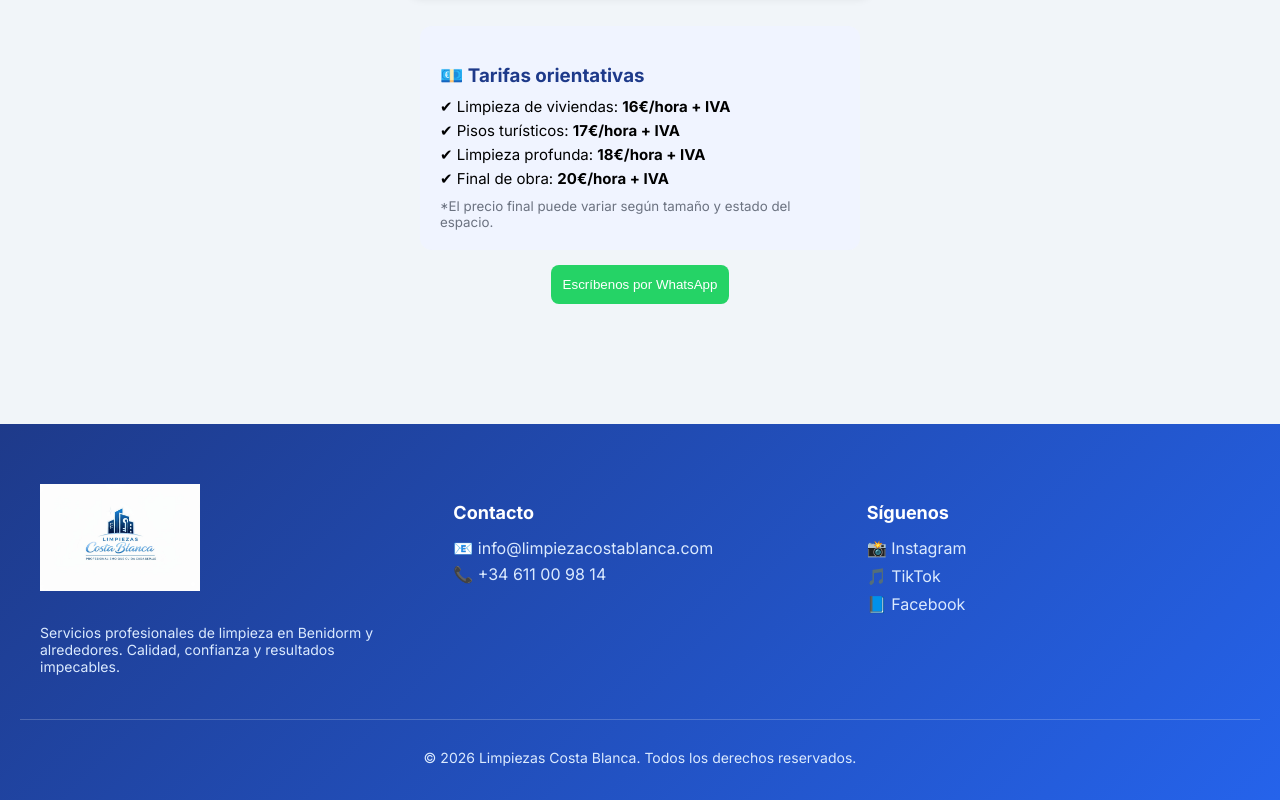
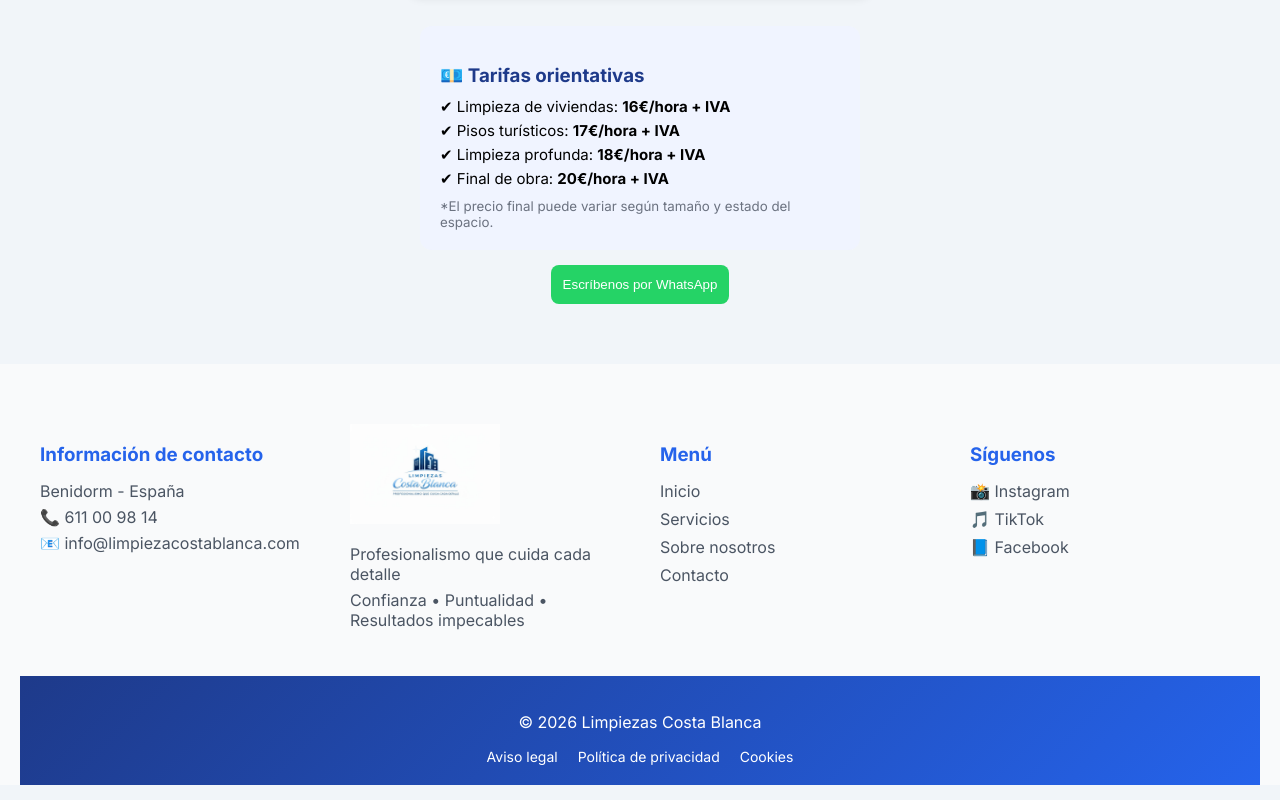
Before and after one commit to mduarte1996/limpiezas-dashboard, a React (Create React App) app: page / in a window 1280 px wide. Shown: the part 4180-4980 px from the top of the page. Built offline with nearby package versions, Linux system fonts and the light colour scheme.

Commit message:
footer new

```diff
--- a/src/pages/Home.css
+++ b/src/pages/Home.css
@@ -582,63 +582,63 @@ html {
   z-index: 1000;
 }
 .footer {
-  background: linear-gradient(135deg, #1e3a8a, #2563eb);
-  color: white;
-  padding: 60px 20px 20px;
-  margin-top: 60px;
+  background: #f9fafb;
+  color: #1f2937;
+  padding: 60px 20px 0;
 }
 
 .footer-container {
   max-width: 1200px;
   margin: auto;
   display: grid;
-  grid-template-columns: repeat(auto-fit, minmax(250px, 1fr));
+  grid-template-columns: repeat(auto-fit, minmax(220px, 1fr));
   gap: 40px;
+}
+
+/* COLUMNAS */
+.footer-col h3 {
+  color: #2563eb;
+  margin-bottom: 15px;
+}
+
+.footer-col p {
+  margin: 6px 0;
+  color: #4b5563;
+}
+
+/* MENÚ */
+.footer-col a {
+  display: block;
+  margin-bottom: 8px;
+  text-decoration: none;
+  color: #4b5563;
+  transition: 0.3s;
+}
+
+.footer-col a:hover {
+  color: #2563eb;
+  transform: translateX(5px);
 }
 
 /* LOGO */
 .footer-brand img {
-  width: 160px;
-  margin-bottom: 15px;
-}
-
-.footer-brand p {
-  color: #dbeafe;
-  font-size: 14px;
-}
-
-/* TITULOS */
-.footer h3 {
-  margin-bottom: 15px;
-  font-size: 18px;
-}
-
-/* LINKS */
-.footer-social a {
-  display: block;
-  margin-bottom: 8px;
-  color: #dbeafe;
-  text-decoration: none;
-  transition: 0.3s;
-}
-
-.footer-social a:hover {
-  color: white;
-  transform: translateX(5px);
-}
-
-/* CONTACTO */
-.footer-contact p {
-  margin: 6px 0;
-  color: #dbeafe;
+  width: 150px;
+  margin-bottom: 10px;
 }
 
 /* BOTTOM */
 .footer-bottom {
-  border-top: 1px solid rgba(255,255,255,0.2);
-  margin-top: 30px;
-  padding-top: 15px;
+  margin-top: 40px;
+  background: linear-gradient(135deg, #1e3a8a, #2563eb);
+  color: white;
+  padding: 20px;
   text-align: center;
+}
+
+.footer-links {
+  margin-top: 10px;
+  display: flex;
+  justify-content: center;
+  gap: 20px;
   font-size: 14px;
-  color: #dbeafe;
 }
--- a/src/pages/Home.js
+++ b/src/pages/Home.js
@@ -522,43 +522,50 @@ Gracias!
 
                 <div className="footer-container">
 
-                    {/* MARCA */}
-                    <div className="footer-brand">
-                        <img src="/logo-blanco.png" alt="Limpiezas Costa Blanca" />
-                        <p>
-                            Servicios profesionales de limpieza en Benidorm y alrededores.
-                            Calidad, confianza y resultados impecables.
-                        </p>
+                    {/* CONTACTO */}
+                    <div className="footer-col">
+                        <h3>Información de contacto</h3>
+                        <p>Benidorm - España</p>
+                        <p>📞 611 00 98 14</p>
+                        <p>📧 info@limpiezacostablanca.com</p>
                     </div>
 
-                    {/* CONTACTO */}
-                    <div className="footer-contact">
-                        <h3>Contacto</h3>
-                        <p>📧 info@limpiezacostablanca.com</p>
-                        <p>📞 +34 611 00 98 14</p>
+                    {/* MARCA */}
+                    <div className="footer-col footer-brand">
+                        <img src="/logo-blanco.png" alt="Limpiezas Costa Blanca" />
+                        <p>Profesionalismo que cuida cada detalle</p>
+                        <p>Confianza • Puntualidad • Resultados impecables</p>
+                    </div>
+
+                    {/* MENÚ */}
+                    <div className="footer-col">
+                        <h3>Menú</h3>
+                        <a href="/">Inicio</a>
+                        <a href="#services">Servicios</a>
+                        <a href="#about">Sobre nosotros</a>
+                        <a href="#contacto">Contacto</a>
                     </div>
 
                     {/* REDES */}
-                    <div className="footer-social">
+                    <div className="footer-col">
                         <h3>Síguenos</h3>
 
-                        <a href="https://instagram.com/" target="_blank" rel="noopener noreferrer">
-                            📸 Instagram
-                        </a>
-
-                        <a href="https://tiktok.com/" target="_blank" rel="noopener noreferrer">
-                            🎵 TikTok
-                        </a>
-
-                        <a href="https://facebook.com/" target="_blank" rel="noopener noreferrer">
-                            📘 Facebook
-                        </a>
+                        <a href="#" target="_blank" rel="noopener noreferrer">📸 Instagram</a>
+                        <a href="#" target="_blank" rel="noopener noreferrer">🎵 TikTok</a>
+                        <a href="#" target="_blank" rel="noopener noreferrer">📘 Facebook</a>
                     </div>
 
                 </div>
 
+                {/* BARRA LEGAL */}
                 <div className="footer-bottom">
-                    <p>© {new Date().getFullYear()} Limpiezas Costa Blanca. Todos los derechos reservados.</p>
+                    <p>© {new Date().getFullYear()} Limpiezas Costa Blanca</p>
+
+                    <div className="footer-links">
+                        <span>Aviso legal</span>
+                        <span>Política de privacidad</span>
+                        <span>Cookies</span>
+                    </div>
                 </div>
 
             </footer>
```
